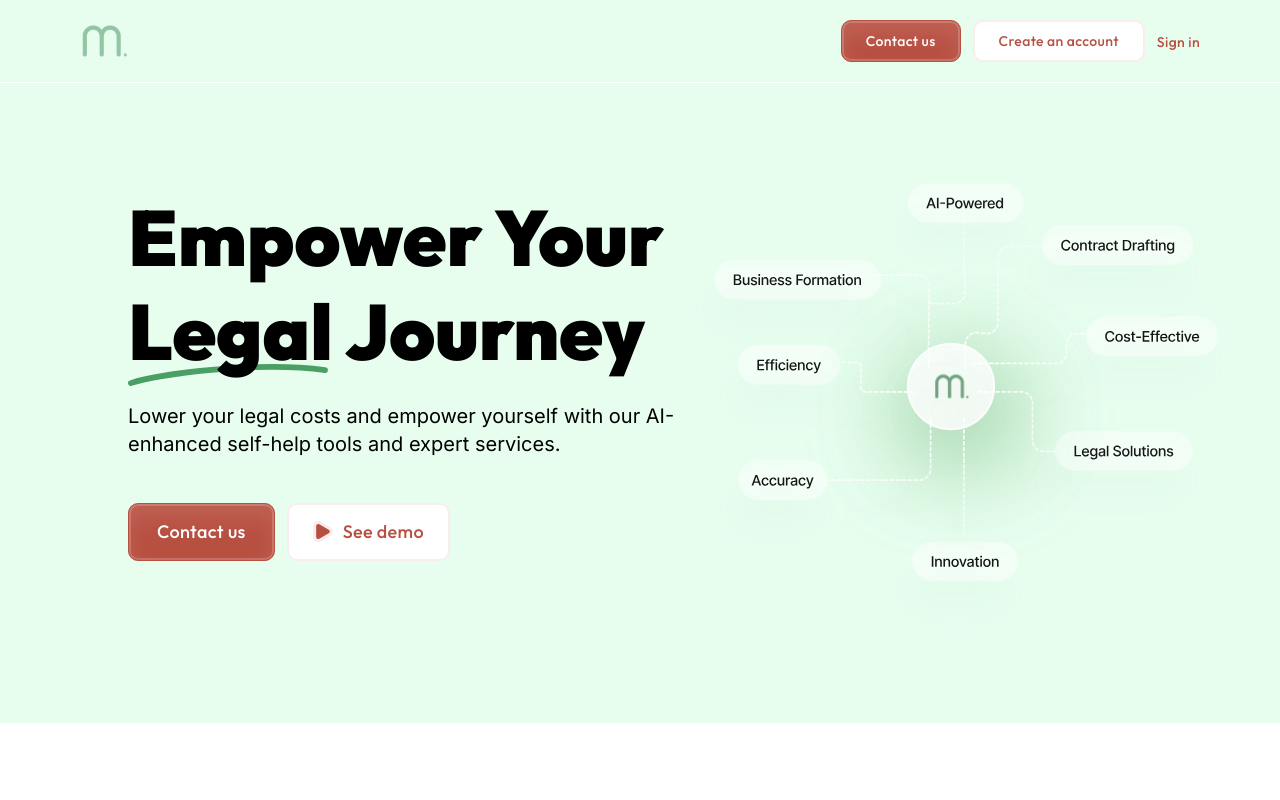
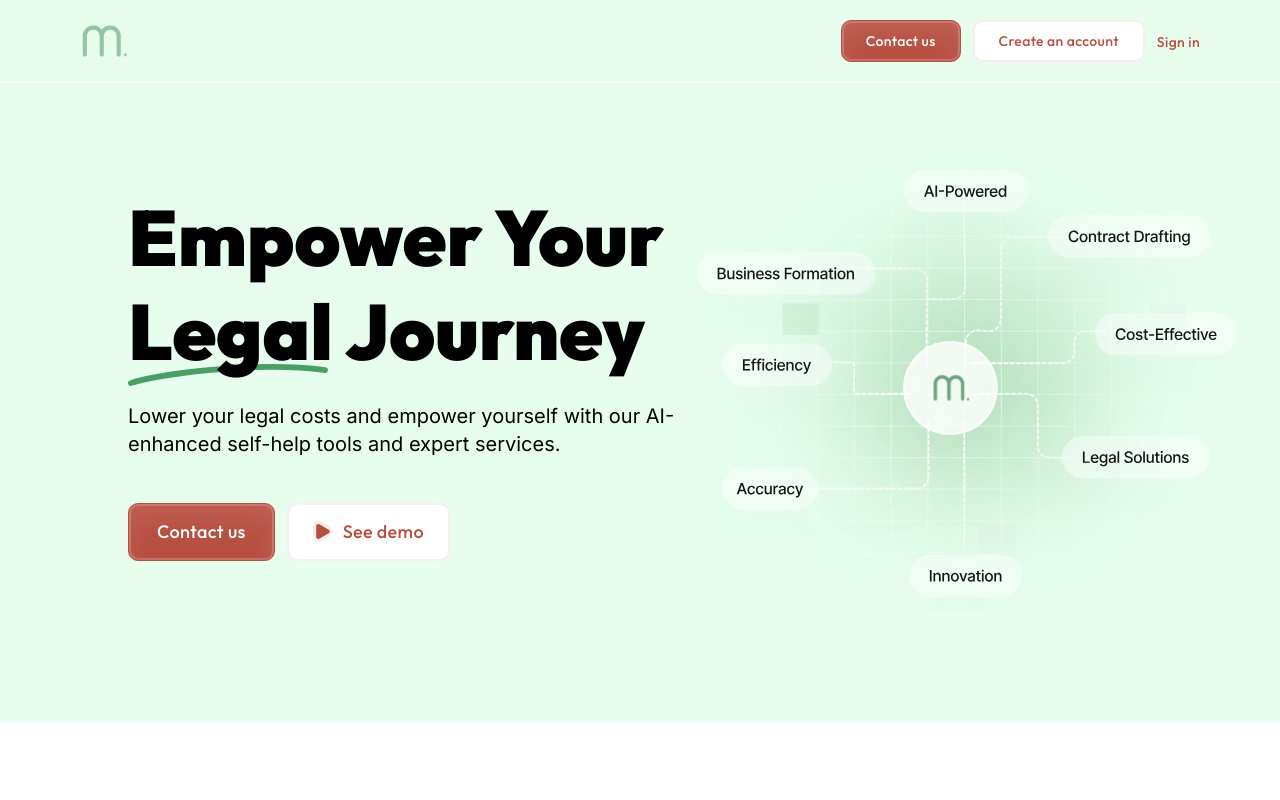
Before and after one commit to marble-legal/marble-legal-landing, a Next.js app: page / in a window 1280 px wide. Shown: the top 800 px of the page. Built offline with nearby package versions, Linux system fonts and the light colour scheme.

Commit message:
hero update

```diff
--- a/src/app/components/hero.tsx
+++ b/src/app/components/hero.tsx
@@ -28,7 +28,7 @@ export default function Hero() {
         <Navbar />
 
         {/* hero */}
-        <div className="flex flex-row max-md:flex-wrap-reverse justify-between items-center md:h-[80vh] md:pl-[8rem] md:pr-[2.5rem] px-4 py-8 pb-[5rem]">
+        <div className="flex flex-row max-md:flex-wrap-reverse justify-between items-center md:h-[80vh] md:pl-[8rem] md:pr-[2.5rem] px-4 py-8 pb-[5rem] gap-4">
           <div className="flex flex-col max-w-[550px] z-10">
             <Animated>
               <h1
@@ -90,12 +90,12 @@ export default function Hero() {
 
           {/* TODO: scale animation on image */}
           <Animated>
-            <div className="relative w-full h-full max-h-[300px] items-center flex flex-col justify-center md:mt-[4rem]">
+            <div className="relative w-full h-full max-h-[1000px] items-center flex flex-col justify-center md:mr-[12rem]">
               <Image
                 src="/hero.svg"
                 alt="hero"
                 layout="responsive"
-                width={450}
+                width={700}
                 height={10}
                 // objectFit="none"
                 className="z-[2] object-scale-down"
```
Also changed, not shown: public/hero.svg.
